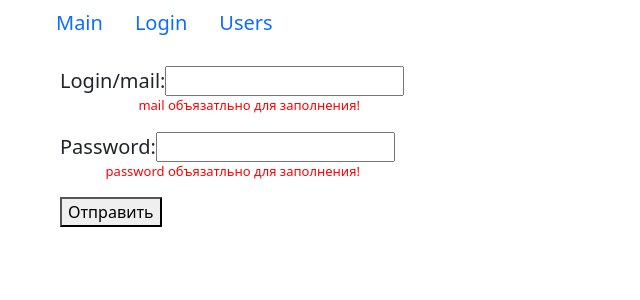
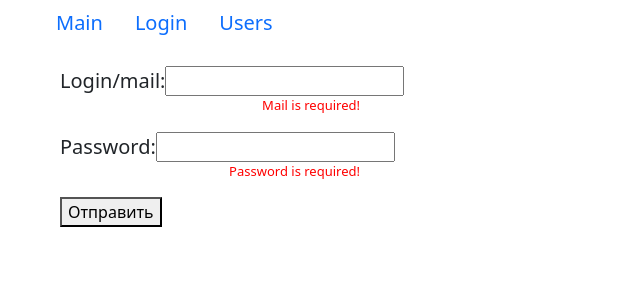
Before and after one commit to ZagSerSan/CP_fast-company, a React (Create React App) app: page /Login in a window 1280 px wide. Shown: the top 300 px of the page, without its empty margins (0-640 px from the left). Built offline with nearby package versions, Linux system fonts and the light colour scheme.

Commit message:
8. Создание валидатора

```diff
--- a/src/app/layouts/login.jsx
+++ b/src/app/layouts/login.jsx
@@ -2,6 +2,7 @@ import React, { useEffect } from 'react'
 import { useState } from 'react'
 import TextField from '../components/textField'
 import './login.css'
+import { validator } from '../utils/validator'
 
 const Login = () => {
   // состояние ошибок для валидации форм + validate()
@@ -29,17 +30,24 @@ const Login = () => {
     console.log('data', data)
   }
 
-  // функция валидации формы
+  const validatorConfig = {
+    mail: {
+      isRequired: {
+        message: 'Mail is required!'
+      }
+    },
+    password: {
+      isRequired: {
+        message: 'Password is required!'
+      }
+    }
+  }
+
   useEffect(() => {
     validate();
   }, [data])
   const validate = () => {
-    const errors = {}
-    for (const fieldName in data) {
-      if (data[fieldName].trim() === '') {
-        errors[fieldName] = `${fieldName} объязатльно для заполнения!`
-      }
-    }
+    const errors = validator(data,validatorConfig)
     setErrors(errors)
     return Object.keys(errors).length === 0
   }
--- /dev/null
+++ b/src/app/utils/validator.js
@@ -0,0 +1,21 @@
+export function validator (data, config) {
+  const errors = {}
+
+  function validate(validateMethod,data,config) {
+    switch (validateMethod) {
+      case 'isRequired':
+        if (data.trim()==='') return config.message
+        break;
+      default:
+        break;
+    }
+  }
+  for (const fieldName in data) {
+    for (const validateMethod in config[fieldName]) {
+      const error = validate(validateMethod,data[fieldName], config[fieldName][validateMethod])
+      if (error)
+      errors[fieldName] = error
+    }
+  }
+  return errors
+}
```
Also changed, not shown: 2 other files (tests, documents, lock files or other folders).
